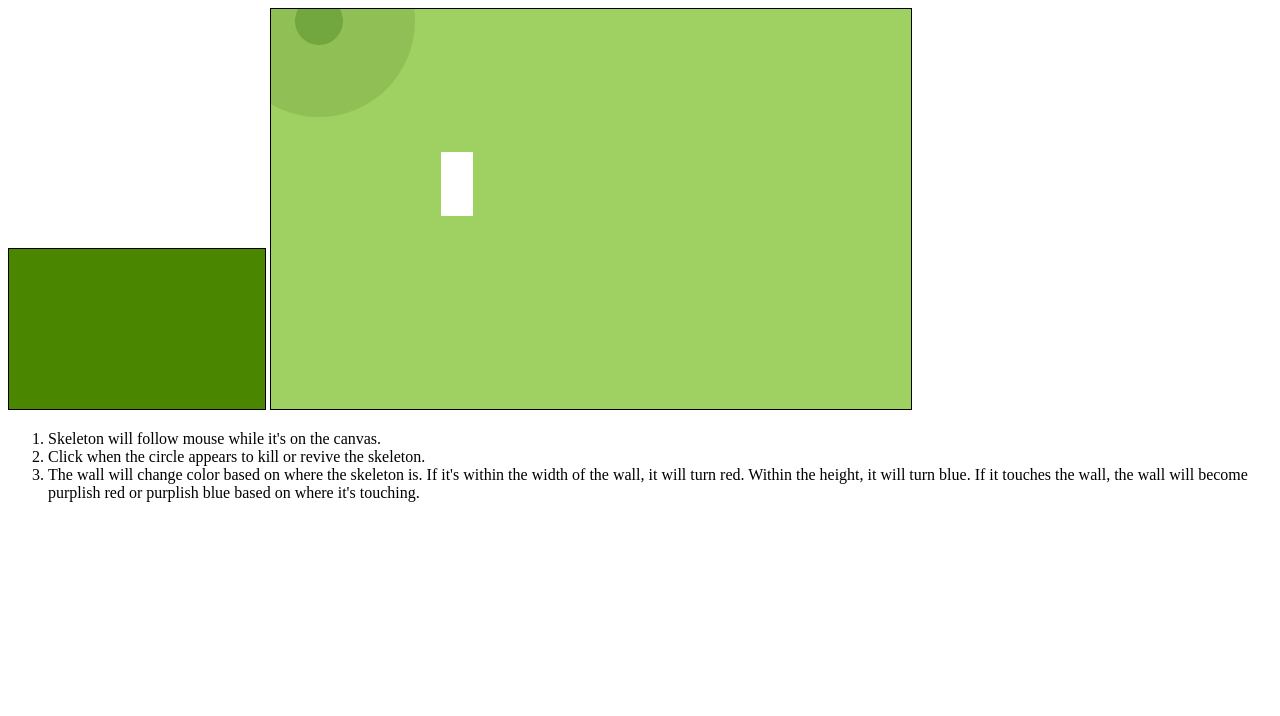
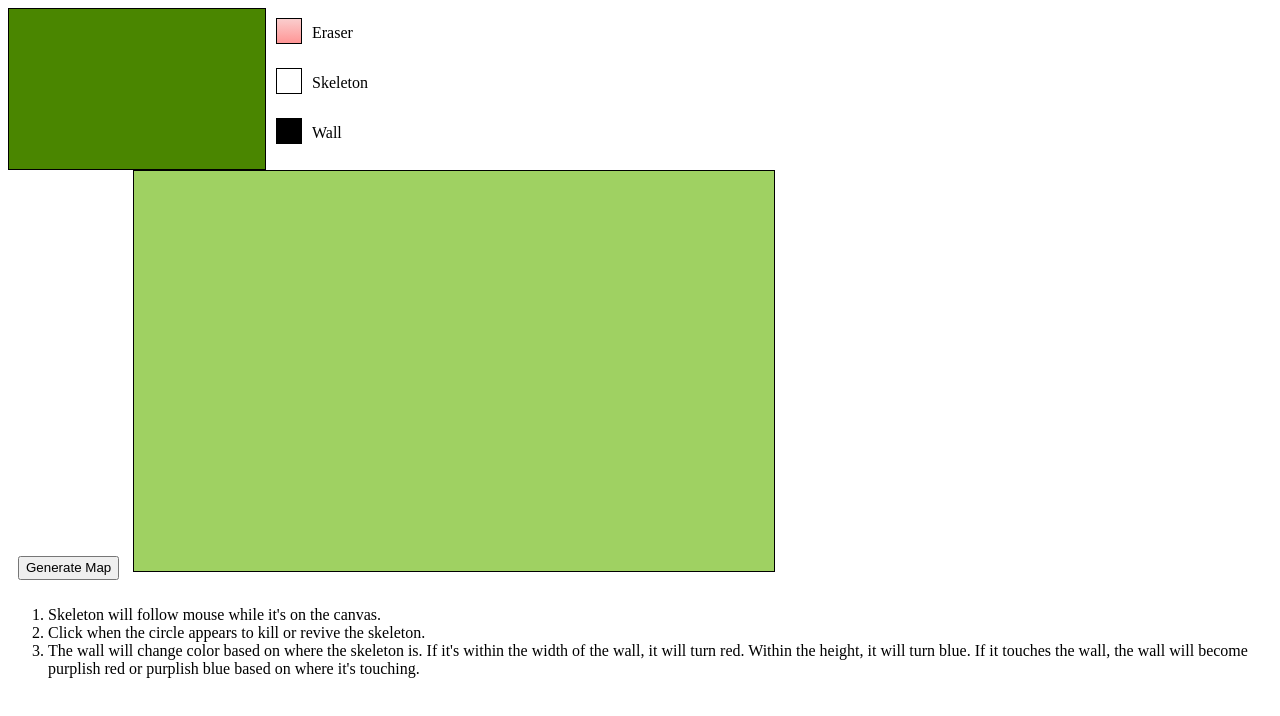
Before and after one commit to Tororoi/dungeon-maker, a plain HTML site: page index.html in a window 1280 px wide. Drawn offline with Linux system fonts and the light colour scheme.

Commit message:
added transposing logic for map generator

```diff
--- a/index.html
+++ b/index.html
@@ -12,7 +12,24 @@
   </head>
   <body>
     <noscript>You need to enable JavaScript to run this app.</noscript>
-    <canvas class="generator" width="256" height="160"></canvas>
+    <div class="generator-container">
+        <canvas class="generator" width="256" height="160"></canvas>
+        <div class="color-select">
+            <div class="color">
+                <div class="swatch" id="transparent"></div>
+                <p>Eraser</p>
+            </div>
+            <div class="color">
+                <div class="swatch" id="white"></div>
+                <p>Skeleton</p>
+            </div>
+            <div class="color">
+                <div class="swatch" id="black"></div>
+                <p>Wall</p>
+            </div>
+        </div>
+    </div>
+    <button class="generate-btn">Generate Map</button>
     <canvas class="map" width="640px" height="400px"></canvas>
     <ol>
       <li>Skeleton will follow mouse while it's on the canvas.</li>
--- a/index.js
+++ b/index.js
@@ -1,4 +1,77 @@
-//
+//-----------------------------Map Generator Canvas------------------------------//
+//Set onscreen canvas and its context
+let onScreenCVS = document.querySelector(".generator");
+let onScreenCTX = onScreenCVS.getContext("2d");
+
+//Create an offscreen canvas. This is where we will actually be drawing, in order to keep the image consistent and free of distortions.
+let offScreenCVS = document.createElement('canvas');
+let offScreenCTX = offScreenCVS.getContext("2d");
+offScreenCTX.fillStyle = "red";
+//Set the dimensions of the drawing canvas
+  offScreenCVS.width = 32;
+  offScreenCVS.height = 20;
+
+//Create an Image with a default source of the existing onscreen canvas
+let img = new Image;
+let source = offScreenCVS.toDataURL();
+
+//Add event listeners for the mouse moving, downclick, and upclick
+onScreenCVS.addEventListener('mousemove', handleMouseMove);
+onScreenCVS.addEventListener('mousedown', handleMouseDown);
+onScreenCVS.addEventListener('mouseup', handleMouseUp);
+
+//We only want the mouse to move if the mouse is down, so we need a variable to disable drawing while the mouse is not clicked.
+let clicked = false;
+
+function handleMouseMove(e) {
+    if (clicked) {
+        draw(e)
+    }
+}
+
+function handleMouseDown(e) {
+    clicked = true;
+    draw(e);
+}
+
+function handleMouseUp() {
+    clicked = false;
+}
+
+//Helper functions
+
+//Draw a single pixel on the canvas. Get the ratio of the difference in size of the on and offscreen canvases to calculate where to draw on the offscreen canvas based on the coordinates of clicking on the onscreen canvas.
+function draw(e) {
+    let ratio = onScreenCVS.width/offScreenCVS.width;
+    if (offScreenCTX.fillStyle === "rgba(0, 0, 0, 0)") {
+      offScreenCTX.clearRect(Math.floor(e.offsetX/ratio),Math.floor(e.offsetY/ratio),1,1);
+    } else {
+      offScreenCTX.fillRect(Math.floor(e.offsetX/ratio),Math.floor(e.offsetY/ratio),1,1);
+    }
+    //Set the source of the image to the offscreen canvas
+    source = offScreenCVS.toDataURL();
+    renderImage();
+}
+
+//Once the image is loaded, draw the image onto the onscreen canvas.
+function renderImage() {
+    img.onload = () => {
+      //Prevent blurring
+      onScreenCTX.imageSmoothingEnabled = false;
+      onScreenCTX.clearRect(0,0,onScreenCVS.width,onScreenCVS.height);
+      onScreenCTX.drawImage(img,0,0,onScreenCVS.width,onScreenCVS.height)
+    }
+    img.src = source;
+}
+
+//-------------------------------ToolBox----------------------------------//
+let palette = document.querySelector('.color-select');
+
+palette.addEventListener('click', selectColor)
+
+function selectColor(e) {
+  offScreenCTX.fillStyle = e.target.id;
+}
 
 //---------------------------Running the game-----------------------------//
 
@@ -44,7 +117,7 @@ function collide(obj1,obj2) {
     default:
       obj1.collideX = false;
       obj1.collideY = false;
-      obj2.color = "white";
+      obj2.color = "black";
   }
 }
 
@@ -54,19 +127,22 @@ class Box {
     this.height = height;
     this.x = x;
     this.y = y;
-    this.color = "white";
+    this.color = "black";
+    Box.all.push(this);
   }
-  get z() {return this.y+this.height/2}
+  get z() {return this.y+this.height*0.75}
   get center() {return this.x+this.width/2}
   get xMax() {return this.x+this.width;}
   get yMax() {return this.y+this.height;}
   get xMin() {return this.x;}
-  get yMin() {return this.y;}
+  get yMin() {return this.y+this.height/2;}
 
   draw() {
     gameCtx.fillStyle = this.color;
-    gameCtx.fillRect(this.x, this.y,this.width, this.height)
-    gameCtx.fillRect(this.x, this.y-this.height, this.width, this.height)
+    gameCtx.fillRect(this.x, this.y,this.width, this.height);
+    gameCtx.fillRect(this.x, this.y-this.height/2, this.width, this.height/2);
+    gameCtx.fillStyle = "rgba(255, 255, 255, 0.5)";
+    gameCtx.fillRect(this.x, this.y-this.height/2, this.width, this.height/2);
   }
 }
 
@@ -107,6 +183,7 @@ class Skeleton {
     //set initial framecount
     this.frameCount = 0;
     this.frameLimit = 4;
+    Skeleton.all.push(this);
   }
   get img() {
     let image = new Image();
@@ -273,8 +350,11 @@ class Skeleton {
   }
 }
 
-let s = new Skeleton('https://i.imgur.com/fkkH3uL.png',32,32,0.5,0,0)
-let wall = new Box(32,32,170,175)
+Skeleton.all = [];
+Box.all = [];
+
+// let s = new Skeleton('https://i.imgur.com/fkkH3uL.png',32,32,0.5,0,0)
+// let wall = new Box(32,32,170,175)
 
 //Listen for mouse movement
 gameCanvas.addEventListener('mousemove', mouseMoveListener);
@@ -298,7 +378,8 @@ function mouseOutListener(e) {
 //Listen for clicking
 gameCanvas.addEventListener('click', clickListener)
 function clickListener(e) {
-    s.changeState();
+  Skeleton.all.forEach()
+  s.changeState();
 }
 
 function compareZAxis(obj1,obj2) {
@@ -333,3 +414,31 @@ function drawLoop() {
 }
 
 window.requestAnimationFrame(drawLoop);
+
+//---------------------------Generate the map-----------------------------//
+let generateBtn = document.querySelector(".generate-btn")
+
+generateBtn.addEventListener("click", generateMap);
+
+function generateMap(e) {
+  let imageData = offScreenCTX.getImageData(0,0,offScreenCVS.width,offScreenCVS.height);
+  //reset objects on map
+  objects = [];
+  //Iterate through pixels and make objects each time a color matches
+  for (let i=0; i<imageData.data.length; i+=4) {
+    let x = i/4%offScreenCVS.width, y = (i/4-x)/offScreenCVS.width;
+    let color = `rgba(${imageData.data[i]}, ${imageData.data[i+1]}, ${imageData.data[i+2]}, ${imageData.data[i+3]})`
+    switch(true) {
+      case (color === "rgba(0, 0, 0, 255)"):
+        //black pixel
+        objects.push(new Box(32,32,x*10,y*10))
+        break;
+      case (color === "rgba(255, 255, 255, 255)"):
+        //white pixel
+        objects.push(new Skeleton('https://i.imgur.com/fkkH3uL.png',32,32,0.5,0,0));
+        break;
+      default:
+        //transparent pixel
+    }
+  }
+}
--- a/style.css
+++ b/style.css
@@ -1,8 +1,59 @@
+/* Generator CSS */
+
+.generator-container {
+    display: flex;
+}
+
 .generator {
     border: 1px solid black;
     background-color: #4a8600;
 }
 
+.color-select {
+    display: flex;
+    flex-flow: column wrap;
+}
+
+.color {
+    display: flex;
+}
+
+.swatch {
+    width: 24px;
+    height: 24px;
+    margin: 10px;
+    border: 1px solid black;
+}
+
+.swatch:hover {
+    border: 2px solid red;
+    margin: 9px;
+}
+
+.color p {
+    align-self: center;
+}
+
+.color #transparent {
+    background: linear-gradient(#facdcd, #ff9696)
+}
+
+.color #white {
+    background-color: white;
+}
+
+.color #black {
+    background-color: black;
+}
+
+.generate-btn {
+    height: 24px;
+    margin: 10px;
+    align-self: center;
+}
+
+/* Game CSS */
+
 .map {
     border: 1px solid black;
     background-color: #9FD162;
```
